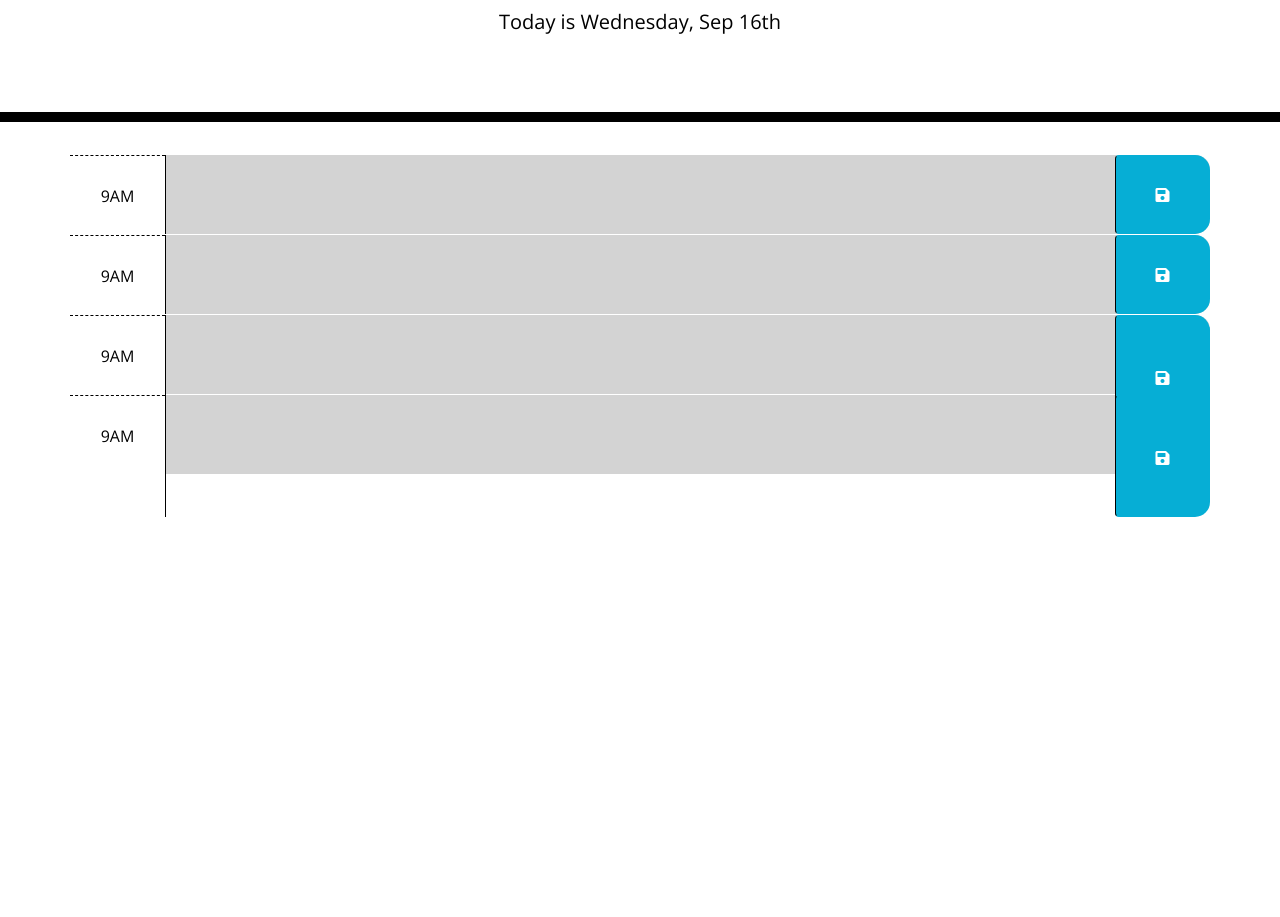
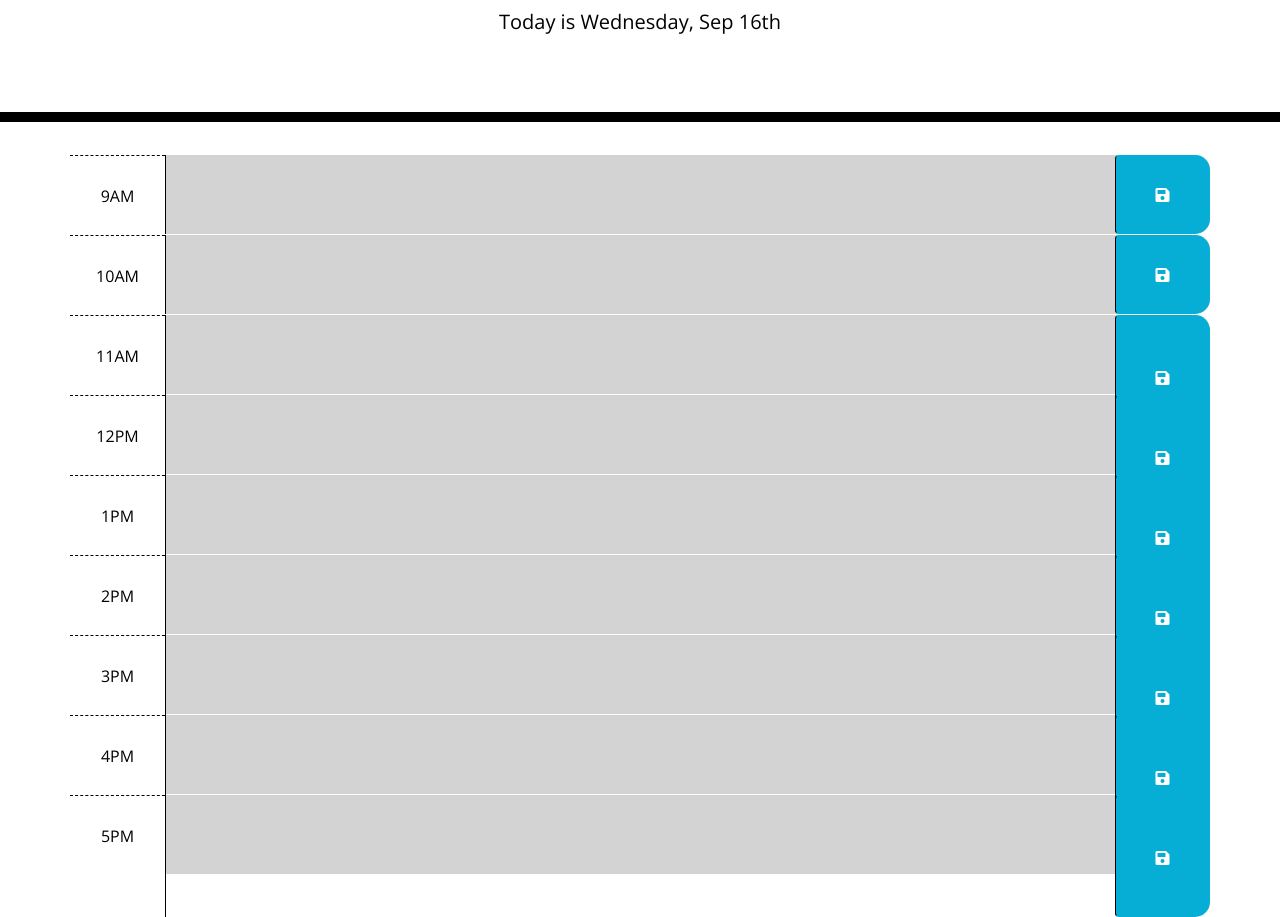
Before and after one commit to cljeanpierre/Work-Day-Scheduler, a plain HTML site: page index.html in a window 1280 px wide. Shown: the part 182-1099 px from the top of the page. Before the commit the page ends 800 px from the top, so only its background shows below. Drawn offline with nearby package versions, Linux system fonts and the light colour scheme.

Commit message:
added hours to timeblock

```diff
--- a/index.html
+++ b/index.html
@@ -30,7 +30,7 @@
     </header>
     <div class="container">
       <!-- Timeblocks go here -->
-      <div id="hour-17" class="row time-block">
+      <div id="hour-9" class="row time-block">
         <div class="col-md-1 hour">
           9AM
         </div>
@@ -40,7 +40,7 @@
       </div>
       <div id="hour-10" class="row time-block">
         <div class="col-md-1 hour">
-          9AM
+          10AM
         </div>
         <textarea class="col-md-10 description">
         </textarea>
@@ -48,7 +48,7 @@
       </div>
       <div id="hour-11" class="row time-block">
         <div class="col-md-1 hour">
-          9AM
+          11AM
         </div>
         <textarea class="col-md-10 description">
         </textarea>
@@ -59,7 +59,62 @@
       </div>
       <div id="hour-12" class="row time-block">
         <div class="col-md-1 hour">
-          9AM
+          12PM
+        </div>
+        <textarea class="col-md-10 description">
+        </textarea>
+        <button class="btn saveBtn col-md-1">
+          <i class="fas fa-save">
+          </i>
+        </button>
+      </div>
+      <div id="hour-13" class="row time-block">
+        <div class="col-md-1 hour">
+          1PM
+        </div>
+        <textarea class="col-md-10 description">
+        </textarea>
+        <button class="btn saveBtn col-md-1">
+          <i class="fas fa-save">
+          </i>
+        </button>
+      </div>
+      <div id="hour-14" class="row time-block">
+        <div class="col-md-1 hour">
+          2PM
+        </div>
+        <textarea class="col-md-10 description">
+        </textarea>
+        <button class="btn saveBtn col-md-1">
+          <i class="fas fa-save">
+          </i>
+        </button>
+      </div>
+      <div id="hour-15" class="row time-block">
+        <div class="col-md-1 hour">
+          3PM
+        </div>
+        <textarea class="col-md-10 description">
+        </textarea>
+        <button class="btn saveBtn col-md-1">
+          <i class="fas fa-save">
+          </i>
+        </button>
+      </div>
+      <div id="hour-16" class="row time-block">
+        <div class="col-md-1 hour">
+          4PM
+        </div>
+        <textarea class="col-md-10 description">
+        </textarea>
+        <button class="btn saveBtn col-md-1">
+          <i class="fas fa-save">
+          </i>
+        </button>
+      </div>
+      <div id="hour-17" class="row time-block">
+        <div class="col-md-1 hour">
+          5PM
         </div>
         <textarea class="col-md-10 description">
         </textarea>
```
